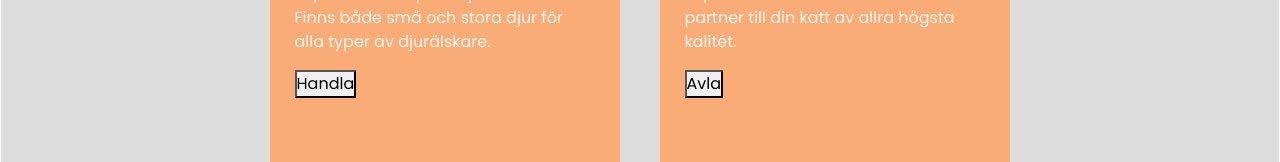
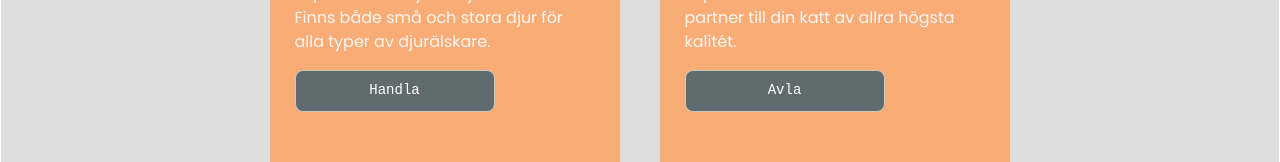
Before and after one commit to linusromlandITHS/JavaScript-med-Ramverk-Laboration-3, a Vue app: page /contact in a window 1280 px wide. Shown: the part 705-867 px from the top of the page. Built offline with nearby package versions, Linux system fonts and the light colour scheme.

Commit message:
Update HomeView.vue

```diff
--- a/src/views/HomeView.vue
+++ b/src/views/HomeView.vue
@@ -1,11 +1,13 @@
 <script>
 	//Component Imports:
 	import EndScreen from '../components/EndScreen.vue';
+	import Button from '../components/Button.vue';
 
 	export default {
 		name: 'HomeView',
 		components: {
-			EndScreen
+			EndScreen,
+			Button
 		}
 	};
 </script>
@@ -26,7 +28,7 @@
 					Hos oss kan du för en rimlig peng köpa hem en ny familjemedlem. Finns både små och stora djur för
 					alla typer av djurälskare.
 				</p>
-				<button>Handla</button>
+				<Button class="btn btn-secondary">Handla</Button>
 			</div>
 		</div>
 		<div class="info">
@@ -36,7 +38,7 @@
 					Vill du avla din katt med en av våra superkatter? Här kan du hitta en partner till din katt av allra
 					högsta kalitét.
 				</p>
-				<button>Avla</button>
+				<Button class="btn btn-secondary">Avla</Button>
 			</div>
 		</div>
 	</section>
```
